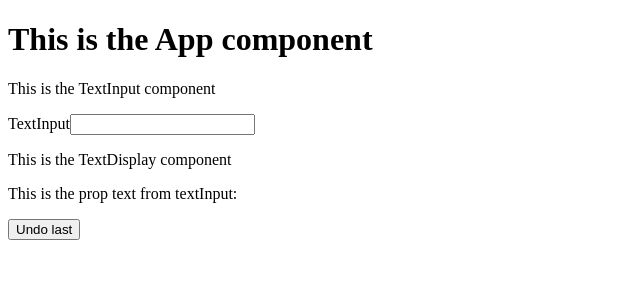
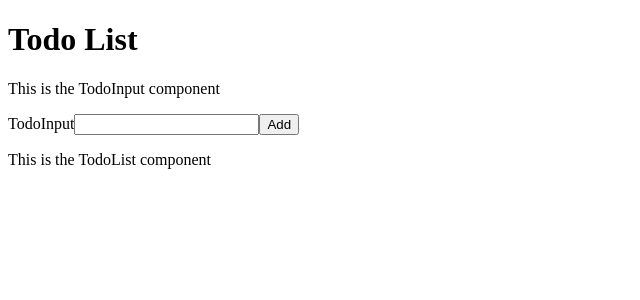
Before and after one commit to msanigar/react, a React app: page / in a window 1280 px wide. Shown: the top 300 px of the page, without its empty margins (0-640 px from the left). Built offline with nearby package versions, Linux system fonts and the light colour scheme.

Commit message:
MS : react - just kidding, let's use redux

```diff
--- a/components/App.js
+++ b/components/App.js
@@ -1,13 +1,15 @@
 import React, { Component } from 'react'
-import TextInput from './TextInput'
+import TodoInput from './TodoInput'
+import TodoList from './TodoList'
 
 class App extends Component {
 
 	render() {
 		return (
 			<div className="main">
-				<h1>This is the App component</h1>
-				<TextInput/>
+				<h1>Todo List</h1>
+				<TodoInput/>
+				<TodoList/>
 			</div>
 		)
 	}
--- a/components/TextDisplay.js
+++ /dev/null
@@ -1,21 +0,0 @@
-import React, { Component } from 'react'
-
-class TextDisplay extends Component {
-
-	handleClick() {
-		this.props.deleteLetter()
-	}
-
-	render() {
-		return (
-			<div>
-				<p>This is the TextDisplay component</p>
-				<p>This is the prop text from textInput: {this.props.text}</p>
-				<button onClick={this.handleClick.bind(this)}>Undo last</button>
-			</div>
-		)
-	}
-
-}
-
-export default TextDisplay
--- a/components/TextInput.js
+++ /dev/null
@@ -1,47 +0,0 @@
-import React, { Component } from 'react'
-import TextDisplay from './TextDisplay'
-
-class TextInput extends Component {
-
-	constructor(props, context) {
-		super(props, context)
-		this.state = {
-			inputText: ""
-		}
-	}
-
-	handleChange(e) {
-		this.setState({
-			inputText: e.target.value
-		})
-	}
-
-	deleteLetter() {
-		this.setState({
-			inputText: this.state.inputText.substring(0, this.state.inputText.length - 1)
-		})
-	}
-
-	render() {
-		return (
-			<div className="input">
-				<p>This is the TextInput component</p>
-				<label htmlFor="inputText">TextInput</label>
-				<input
-				className="inputText"
-				type="text"
-				palceholder="Some text"
-				value={this.state.inputText}
-				onChange={this.handleChange.bind(this)}
-				/>
-				<TextDisplay
-				text={this.state.inputText}
-				deleteLetter={this.deleteLetter.bind(this)}
-				/>
-			</div>
-		)
-	}
-
-}
-
-export default TextInput
--- /dev/null
+++ b/components/TodoInput.js
@@ -0,0 +1,37 @@
+import React, { Component } from 'react'
+
+class TodoInput extends Component {
+
+	constructor(props, context) {
+		super(props, context)
+		this.state = {
+			inputText: ''
+		}
+	}
+
+	handleChange(e) {
+		this.setState({
+			inputText: e.target.value
+		})
+	}
+
+
+	render() {
+		return (
+			<div className="input">
+				<p>This is the TodoInput component</p>
+				<label htmlFor="inputText">TodoInput</label>
+				<input
+				className="inputText"
+				type="text"
+				value={this.state.inputText}
+				onChange={this.handleChange.bind(this)}
+				/>
+				<button>Add</button>
+			</div>
+		)
+	}
+
+}
+
+export default TodoInput
--- /dev/null
+++ b/components/TodoList.js
@@ -0,0 +1,15 @@
+import React, { Component } from 'react'
+
+class TodoList extends Component {
+
+	render() {
+		return (
+			<div className="TodoList">
+				<p>This is the TodoList component</p>
+			</div>
+		)
+	}
+
+}
+
+export default TodoList
--- a/package.json
+++ b/package.json
@@ -21,6 +21,8 @@
     "express": "^4.13.4",
     "react": "^0.14.7",
     "react-dom": "^0.14.7",
+    "react-redux": "^4.4.5",
+    "redux": "^3.6.0",
     "webpack": "^1.12.13",
     "webpack-dev-middleware": "^1.8.1",
     "webpack-hot-middleware": "^2.12.2"
--- /dev/null
+++ b/redux/store.js
@@ -0,0 +1,5 @@
+import { createStore } from 'redux'
+
+export default function configureStore(initialState = { todos:[] } ) {
+	return createStore(reducer, initialState)
+}
```
Also changed, not shown: redux/actions.js (added, +8 -0 lines), redux/reducer.js (added, +20 -0 lines).
